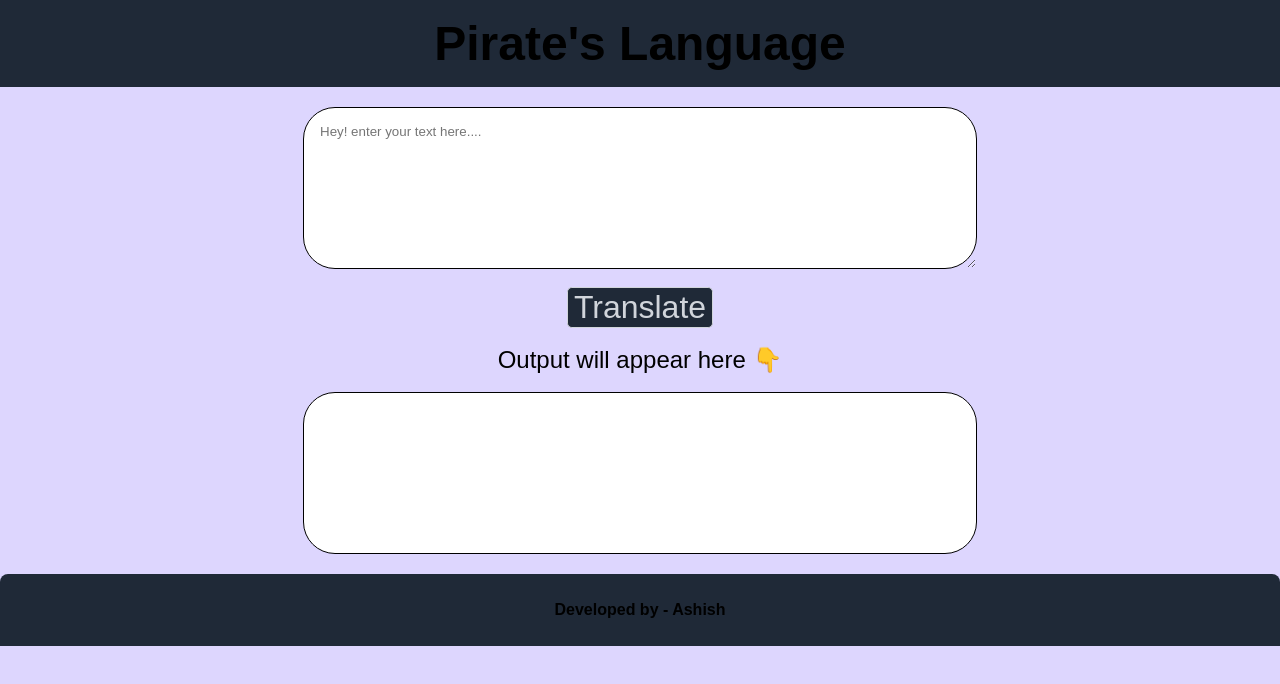
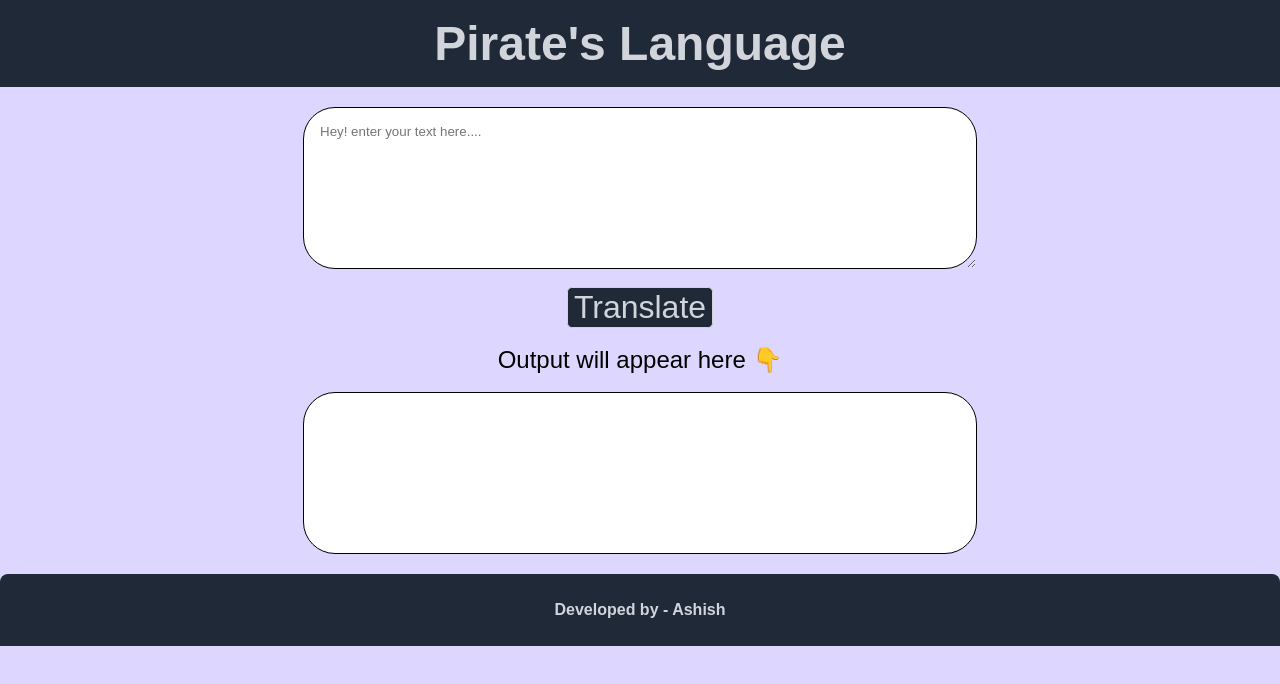
Before and after one commit to Ashishgupta08/Pirate-Translator, a plain HTML site: page index.html in a window 1280 px wide. Drawn offline with Linux system fonts and the light colour scheme; a web font is replaced by a local one.

Commit message:
Update pirate.css

```diff
--- a/pirate.css
+++ b/pirate.css
@@ -49,7 +49,7 @@ textarea{
 
 .header{
     font-size: 1.5rem;
-    color: var(#D1D5DB);
+    color: #D1D5DB;
     text-align: center;
     background-color: var(--primary-color);
     margin-bottom: 20px;
@@ -72,5 +72,5 @@ textarea{
     border-top-right-radius: 0.5em;
     margin-top: 20px;
     font-weight: bold;
-    color: var(#D1D5DB);
+    color: #D1D5DB;
 }
```
